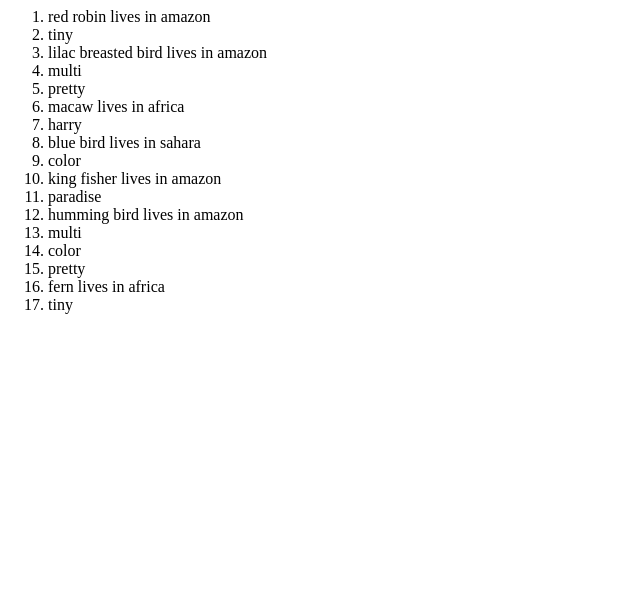
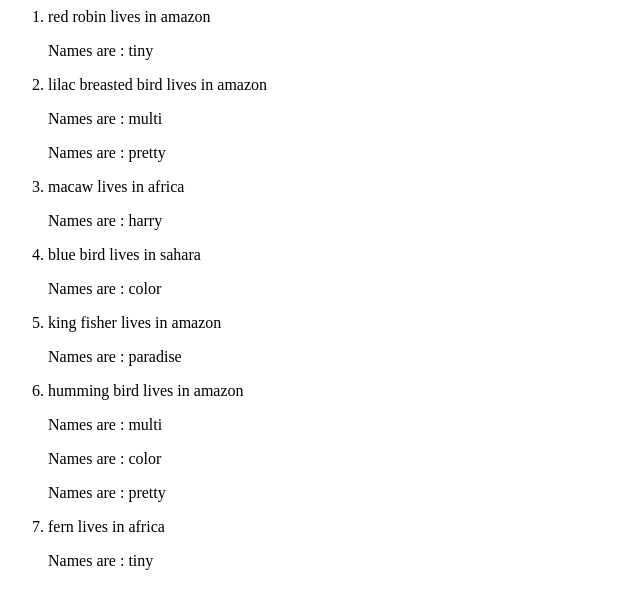
Before and after one commit to nida-afk/capstone, a Django app: page /fly/ in a window 1280 px wide. Shown: the top 609 px of the page, without its empty margins (0-640 px from the left). Run offline with Django 5.2, Linux system fonts and the light colour scheme; data comes from the database, SQL or seed files in the repository.

Commit message:
Mon, Jul 22, 2024, 6:22 PM +05:30

```diff
--- a/flight/fly/templates/index.html
+++ b/flight/fly/templates/index.html
@@ -2,9 +2,10 @@
 
 <ol>
 {% for f in fi %}
+
        <li> {{f.bird}}   lives in    {{f.forest}}
 {% for n in f.name.all %}
-    <li>{{n.i}}</li>
+    <p> Names are : {{n.i}}</p>
 {% endfor %}
 
        </li>
```
